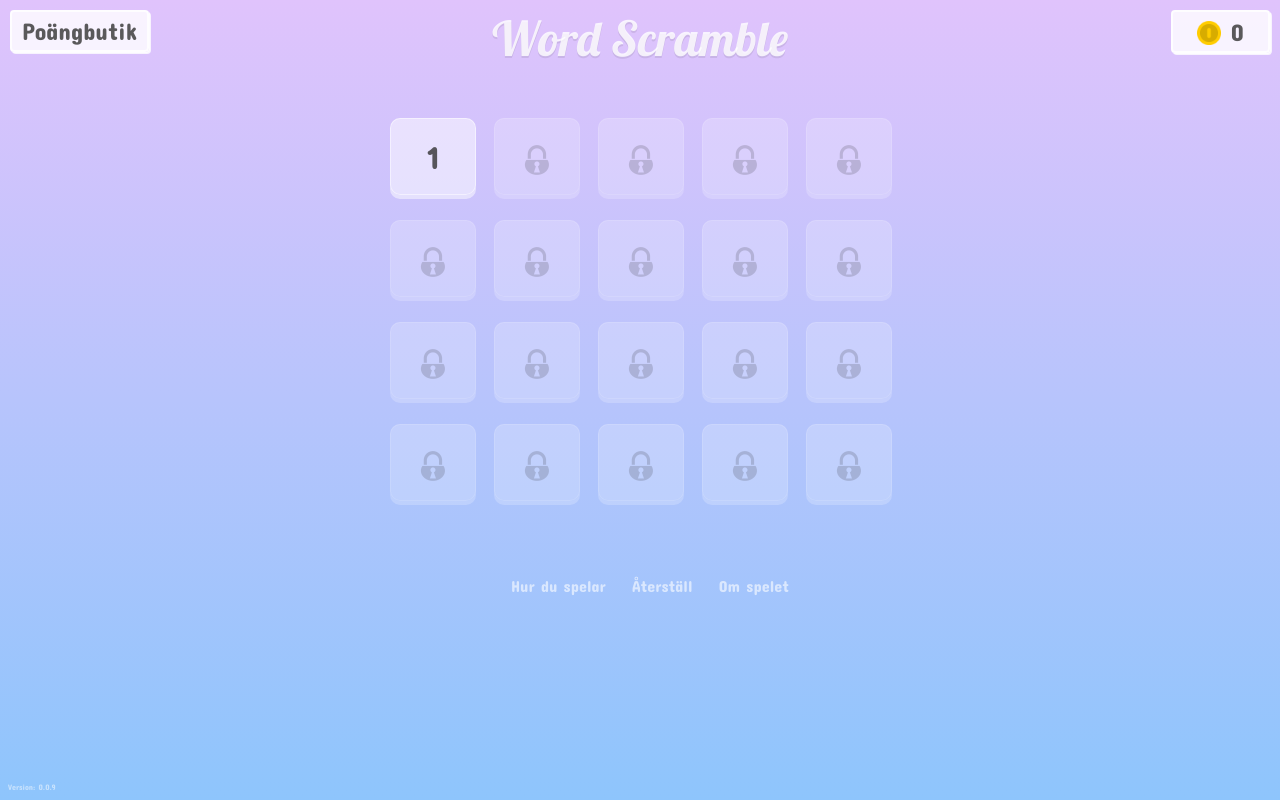
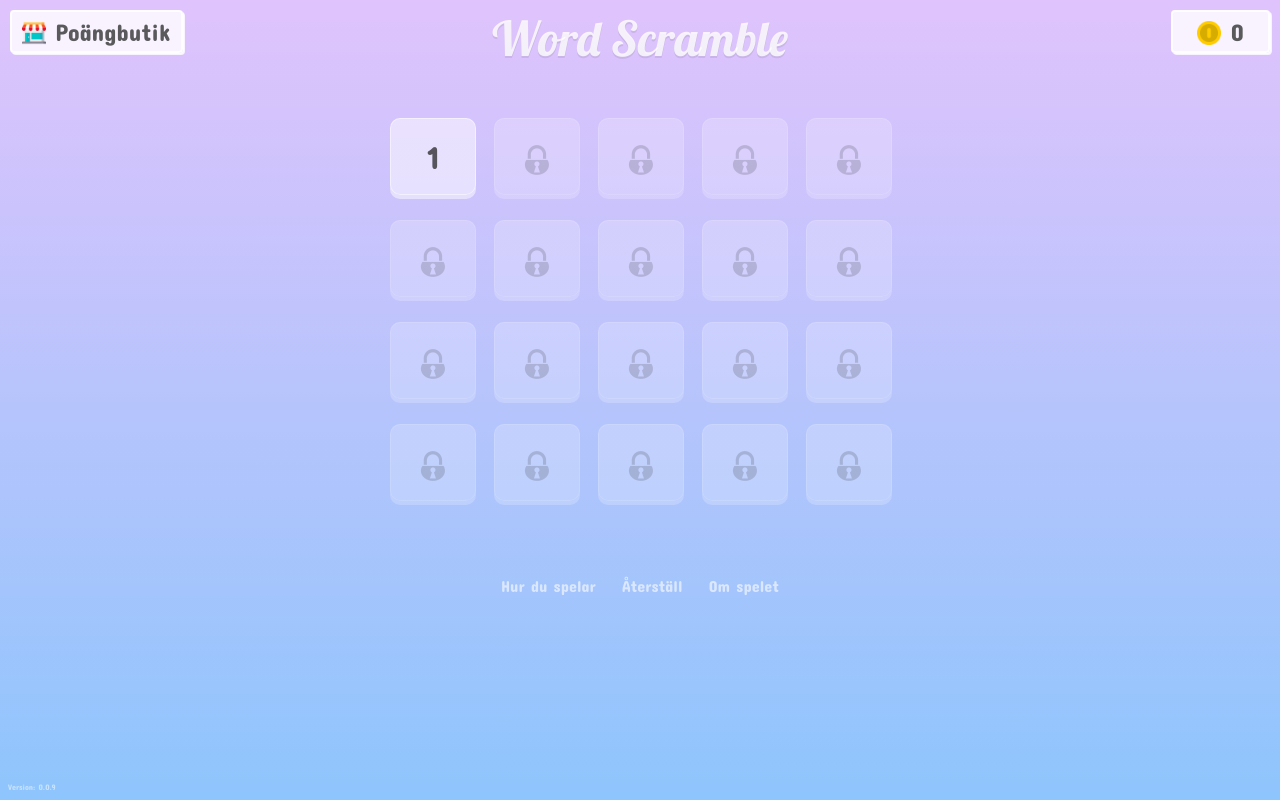
Before and after one commit to kandersson135/wordscramble, a plain HTML site: page index.html in a window 1280 px wide. Drawn offline with Linux system fonts and the light colour scheme.

Commit message:
added store icon

```diff
--- a/css/main.css
+++ b/css/main.css
@@ -54,6 +54,12 @@ h1 {
   box-shadow: none;
   top: 12px;
   left: 12px;
+}
+
+#top-btn img {
+  position: relative;
+  top: 4px;
+  width: 24px;
 }
 
 #score {
@@ -175,6 +181,7 @@ h1 {
 
 /* menu */
 #menu {
+  margin-left: -20px;
   margin-top: 50px;
   text-align: center;
 }
--- a/index.html
+++ b/index.html
@@ -22,7 +22,7 @@
   <h1>Word Scramble</h1>
 
   <div id="levels">
-    <a href="shop.html" id="top-btn">Poängbutik</a>
+    <a href="shop.html" id="top-btn"><img src="img/store.png"> Poängbutik</a>
     <div id="score"><img src="img/coin.png"> <span></span></div>
 
     <div class="one-fifth">
@@ -98,11 +98,13 @@
 
   <div class="spacer"></div><!-- end spacer -->
 
+  <div id="menu-container">
   <ul id="menu">
-     <li><a href="#" id="how-to-button">Hur du spelar</a></li>
-     <li><a href="#" id="reset-button">Återställ</a></li>
-     <li><a href="#" id="credits-button">Om spelet</a></li>
+    <li><a href="#" id="how-to-button">Hur du spelar</a></li>
+    <li><a href="#" id="reset-button">Återställ</a></li>
+    <li><a href="#" id="credits-button">Om spelet</a></li>
  </ul><!-- end menu -->
+</div>
 
  <div id="version-info">
    <p></p>
```
Also changed, not shown: img/store.png (added).
